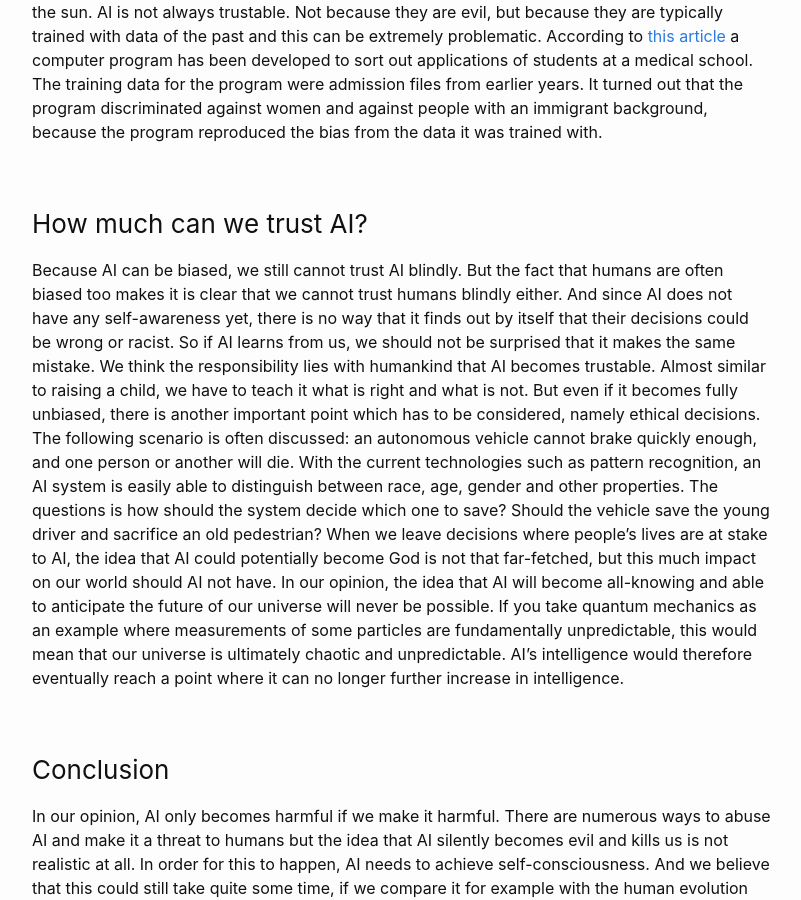
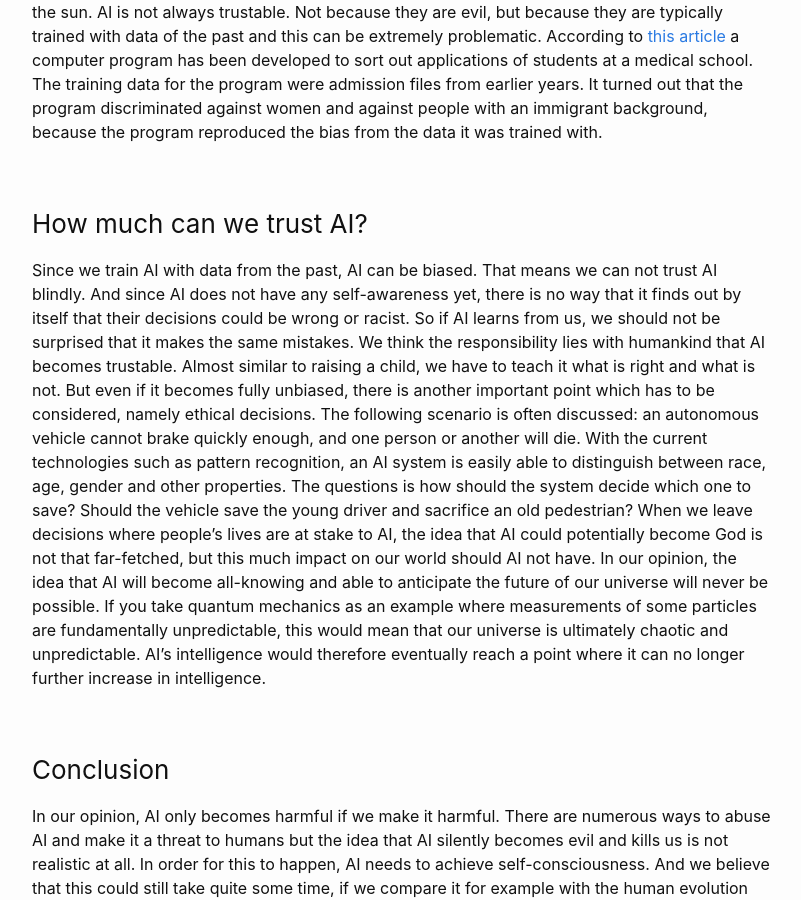
Before and after one commit to wongwil/wongwil.github.io, a Jekyll site: the page built from _posts/2020-09-20-good-or-bad-guy.md, in a window 1280 px wide and 900 px high, scrolled down 2461 px. Shown: the whole window, without its empty margins (238-1039 px from the left). Built offline with Jekyll 4.4.1, drawn with Linux system fonts in a browser that asks for light colours; comment, search, counter and statistics services are not loaded.

Commit message:
Update 2020-09-20-good-or-bad-guy.md

```diff
--- a/_posts/2020-09-20-good-or-bad-guy.md
+++ b/_posts/2020-09-20-good-or-bad-guy.md
@@ -39,7 +39,7 @@ AI can find paths to solutions that no humans would be capable of, which makes t
 
 ### How much can we trust AI?
 
-Because AI can be biased, we still cannot trust AI blindly. But the fact that humans are often biased too makes it is clear that we cannot trust humans blindly either. And since AI does not have any self-awareness yet, there is no way that it finds out by itself that their decisions could be wrong or racist. So if AI learns from us, we should not be surprised that it makes the same mistake. We think the responsibility lies with humankind that AI becomes trustable. Almost similar to raising a child, we have to teach it what is right and what is not.
+Since we train AI with data from the past, AI can be biased. That means we can not trust AI blindly. And since AI does not have any self-awareness yet, there is no way that it finds out by itself that their decisions could be wrong or racist. So if AI learns from us, we should not be surprised that it makes the same mistakes. We think the responsibility lies with humankind that AI becomes trustable. Almost similar to raising a child, we have to teach it what is right and what is not.
 But even if it becomes fully unbiased, there is another important point which has to be considered, namely ethical decisions. The following scenario is often discussed: an autonomous vehicle cannot brake quickly enough, and one person or another will die. With the current technologies such as pattern recognition, an AI system is easily able to distinguish between race, age, gender and other properties. The questions is how should the system decide which one to save? Should the vehicle save the young driver and sacrifice an old pedestrian? When we leave decisions where people's lives are at stake to AI, the idea that AI could potentially become God is not that far-fetched, but this much impact on our world should AI not have. In our opinion, the idea that AI will become all-knowing and able to anticipate the future of our universe will never be possible. If you take quantum mechanics as an example where measurements of some particles are fundamentally unpredictable, this would mean that our universe is ultimately chaotic and unpredictable. AI's intelligence would therefore eventually reach a point where it can no longer further increase in intelligence.
 
 ### Conclusion
```
